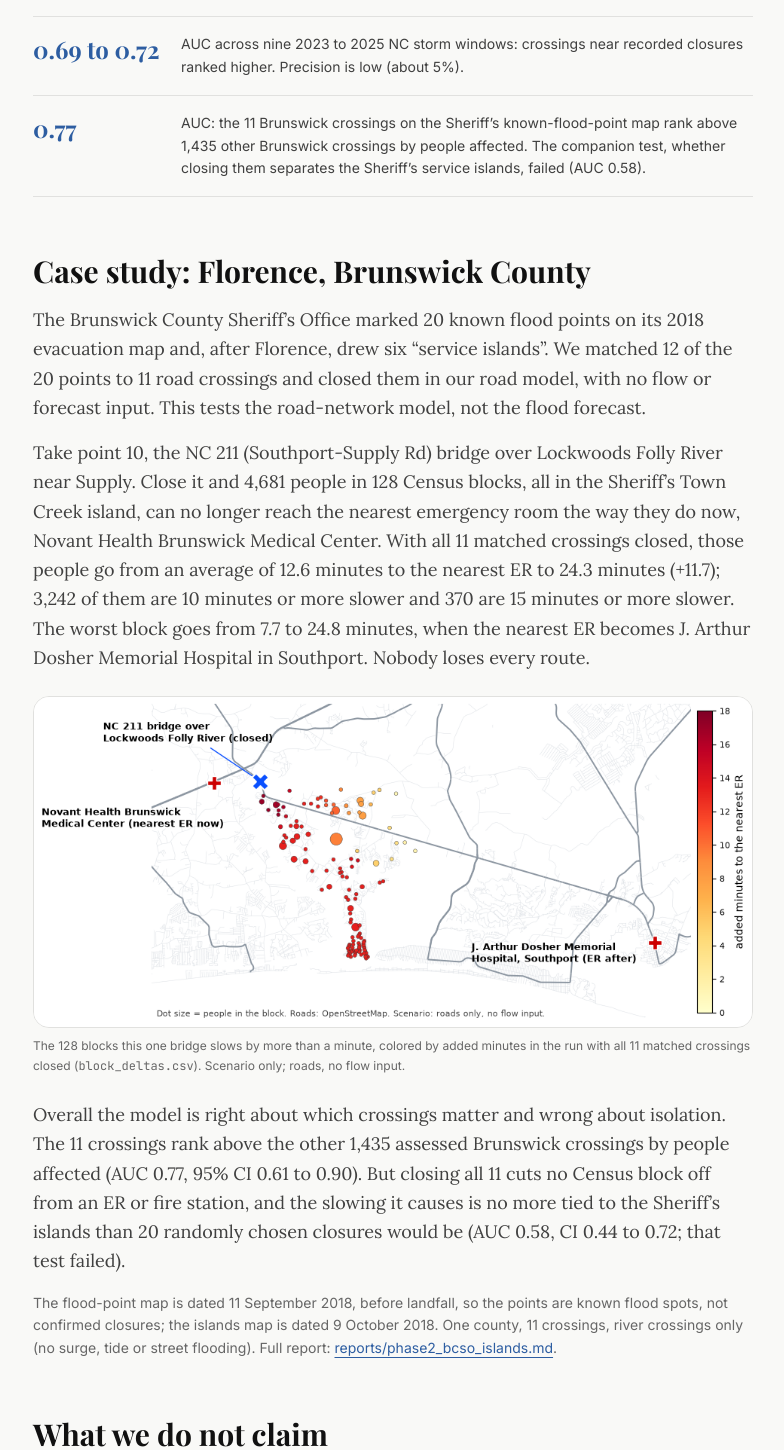
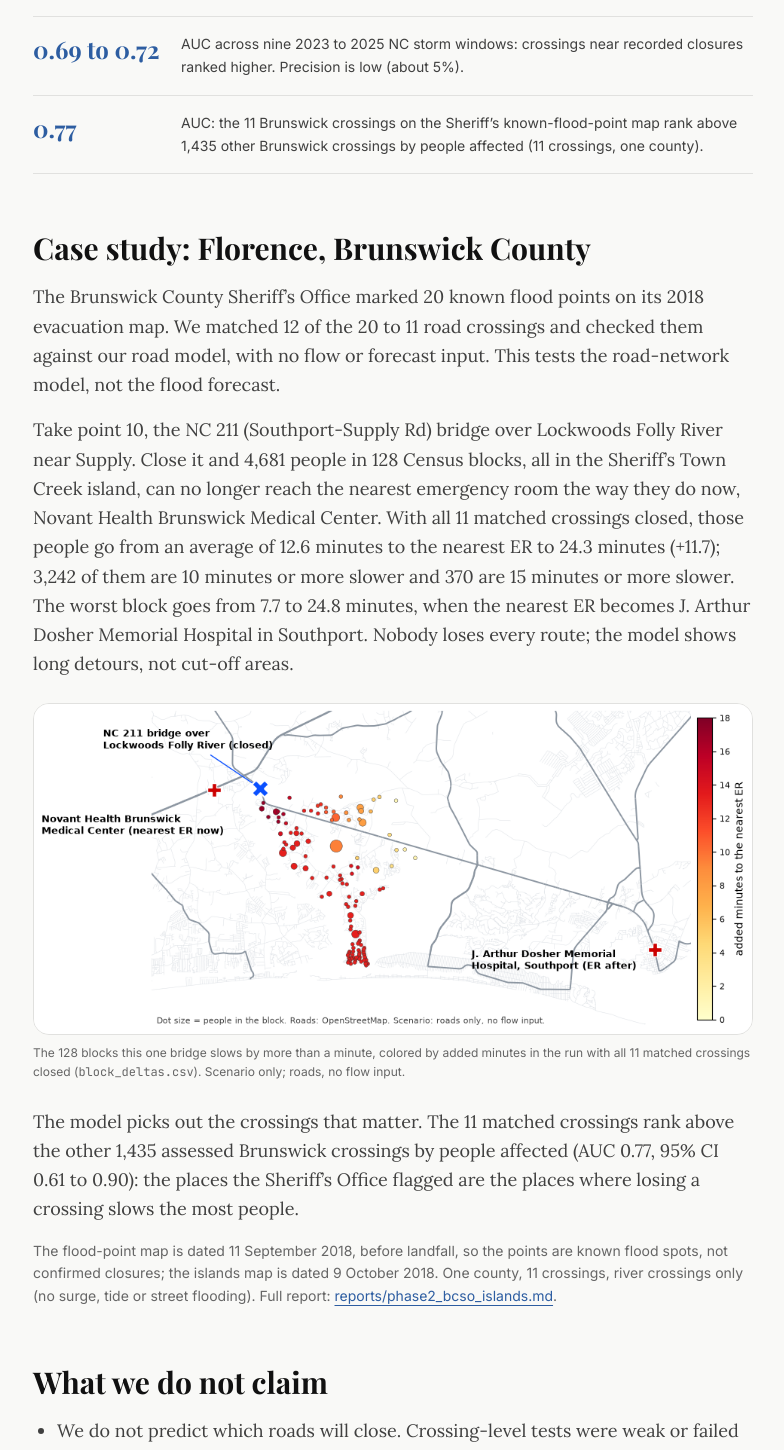
Before and after one commit to nishaanthjay/CAC-FloodLens-Lifelines, a Next.js app in the folder web/: page /about in a window 1280 px wide. Shown: the part 6149-7599 px from the top of the page, without its empty margins (247-1031 px from the left). Built offline with nearby package versions, Linux system fonts and the light colour scheme; no server answers.

Commit message:
About: lead the case study with the ranking result; island result stated in the limits list

```diff
--- a/web/app/about/page.tsx
+++ b/web/app/about/page.tsx
@@ -19,7 +19,7 @@ const tests = [
   ["76.7%", "of 73 gauge-storms: modeled peak flow within a factor of 2 of USGS gauges, median peak-time error 4 hours."],
   ["91.3%", "of 150 test blocks: baseline drive time to the nearest hospital within 30% of OSRM."],
   ["0.69 to 0.72", "AUC across nine 2023 to 2025 NC storm windows: crossings near recorded closures ranked higher. Precision is low (about 5%)."],
-  ["0.77", "AUC: the 11 Brunswick crossings on the Sheriff’s known-flood-point map rank above 1,435 other Brunswick crossings by people affected. The companion test, whether closing them separates the Sheriff’s service islands, failed (AUC 0.58)."],
+  ["0.77", "AUC: the 11 Brunswick crossings on the Sheriff’s known-flood-point map rank above 1,435 other Brunswick crossings by people affected (11 crossings, one county)."],
 ];
 
 const limits = [
@@ -29,6 +29,7 @@ const limits = [
   "Scenarios use river flow only: no storm surge, tide, street flooding, bridge deck height, scour or debris.",
   "Closure labels are positives only, and partly unreviewed.",
   "In the Florence replay the hazard layer saturates (241 of the 250 structure-seeded crossings exceed their 2-year flow at once, and about 1,228 of the 1,583 assessed crossings exceed their 10-year flow at the peak), so scenario levels barely separate. The model also did not reproduce Wilmington’s documented isolation.",
+  "In Brunswick County the model slows people near the Sheriff’s known flood points but does not reproduce the Sheriff’s six service islands, and closing those crossings cuts no Census block off from an ER or fire station (AUC 0.58, 95% CI 0.44 to 0.72, no better than random closures).",
   "Address results are estimates from the nearest Census block, not the exact address.",
   "1,333 of the 1,583 assessed crossings are OpenStreetMap road-stream intersections that may not be bridges; the route page lets you leave them out. Dialysis, nursing-home, urgent-care, police and pharmacy lists come from federal / HHS files (dated per entry) and OpenStreetMap, EMS stations from OpenStreetMap only: all incomplete, none confirmed open. There is no shelter list.",
   "The live forecast is the NOAA National Water Model short-range run, unvalidated and river flow only. Observed gauge readings (nowcast) are shown beside it, not merged into route status.",
@@ -76,10 +77,10 @@ export default function About() {
 
         <h2 className="mt-14 font-display text-3xl font-bold">Case study: Florence, Brunswick County</h2>
         <p className="mt-4 font-body text-lg leading-relaxed text-ink/80">
-          The Brunswick County Sheriff&rsquo;s Office marked 20 known flood points on its 2018 evacuation map and, after Florence, drew six &ldquo;service islands&rdquo;. We matched 12 of the 20 points to 11 road crossings and closed them in our road model, with no flow or forecast input. This tests the road-network model, not the flood forecast.
+          The Brunswick County Sheriff&rsquo;s Office marked 20 known flood points on its 2018 evacuation map. We matched 12 of the 20 to 11 road crossings and checked them against our road model, with no flow or forecast input. This tests the road-network model, not the flood forecast.
         </p>
         <p className="mt-4 font-body text-lg leading-relaxed text-ink/80">
-          Take point 10, the NC 211 (Southport-Supply Rd) bridge over Lockwoods Folly River near Supply. Close it and 4,681 people in 128 Census blocks, all in the Sheriff&rsquo;s Town Creek island, can no longer reach the nearest emergency room the way they do now, Novant Health Brunswick Medical Center. With all 11 matched crossings closed, those people go from an average of 12.6 minutes to the nearest ER to 24.3 minutes (+11.7); 3,242 of them are 10 minutes or more slower and 370 are 15 minutes or more slower. The worst block goes from 7.7 to 24.8 minutes, when the nearest ER becomes J. Arthur Dosher Memorial Hospital in Southport. Nobody loses every route.
+          Take point 10, the NC 211 (Southport-Supply Rd) bridge over Lockwoods Folly River near Supply. Close it and 4,681 people in 128 Census blocks, all in the Sheriff&rsquo;s Town Creek island, can no longer reach the nearest emergency room the way they do now, Novant Health Brunswick Medical Center. With all 11 matched crossings closed, those people go from an average of 12.6 minutes to the nearest ER to 24.3 minutes (+11.7); 3,242 of them are 10 minutes or more slower and 370 are 15 minutes or more slower. The worst block goes from 7.7 to 24.8 minutes, when the nearest ER becomes J. Arthur Dosher Memorial Hospital in Southport. Nobody loses every route; the model shows long detours, not cut-off areas.
         </p>
         <figure className="mt-6">
           <Image src="/case-study-brunswick.png" alt="Map of the Supply and Southport area in Brunswick County. The NC 211 bridge over Lockwoods Folly River is marked closed; dots for 128 Census blocks south and east of it are colored by added minutes to the nearest emergency room, mostly 8 to 17 minutes more, with Novant Health Brunswick Medical Center to the west and J. Arthur Dosher Memorial Hospital in Southport to the east." width={953} height={438} className="h-auto w-full rounded-2xl border border-ink/10" />
@@ -88,7 +89,7 @@ export default function About() {
           </figcaption>
         </figure>
         <p className="mt-6 font-body text-lg leading-relaxed text-ink/80">
-          Overall the model is right about which crossings matter and wrong about isolation. The 11 crossings rank above the other 1,435 assessed Brunswick crossings by people affected (AUC 0.77, 95% CI 0.61 to 0.90). But closing all 11 cuts no Census block off from an ER or fire station, and the slowing it causes is no more tied to the Sheriff&rsquo;s islands than 20 randomly chosen closures would be (AUC 0.58, CI 0.44 to 0.72; that test failed).
+          The model picks out the crossings that matter. The 11 matched crossings rank above the other 1,435 assessed Brunswick crossings by people affected (AUC 0.77, 95% CI 0.61 to 0.90): the places the Sheriff&rsquo;s Office flagged are the places where losing a crossing slows the most people.
         </p>
         <p className="mt-4 font-ui text-sm leading-relaxed text-muted">
           The flood-point map is dated 11 September 2018, before landfall, so the points are known flood spots, not confirmed closures; the islands map is dated 9 October 2018. One county, 11 crossings, river crossings only (no surge, tide or street flooding). Full report:{" "}
```
